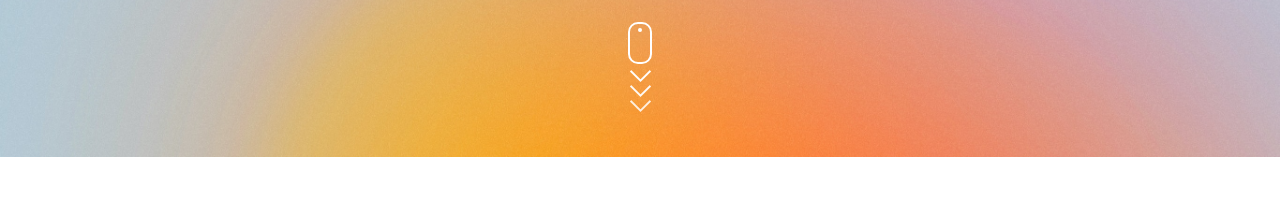
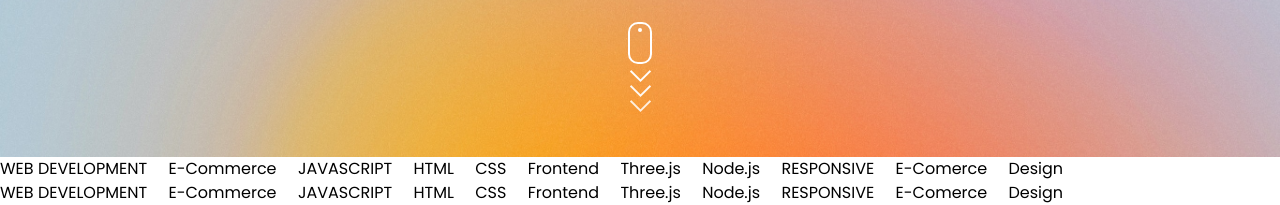
Before and after one commit to Techniquebeats/Portfolio, a website built with Parcel: page src/index.html in a window 1280 px wide. Shown: the part 643-848 px from the top of the page. Before the commit the page ends 800 px from the top, so only its background shows below. Built offline with nearby package versions, Linux system fonts and the light colour scheme; a web font is replaced by a local one.

Commit message:
add skills to html

```diff
--- a/src/index.html
+++ b/src/index.html
@@ -124,7 +124,25 @@
             <span class="scrollDown__arrow"></span>
           </div>
         </div>
+    </div>
+    <!--Skills-->
+    <section class="skills">
+      <div class="skills__header">
+        <div class="skills__text skills__text--left">
+          WEB DEVELOPMENT &nbsp;&nbsp;&nbsp; E-Commerce &nbsp;&nbsp;&nbsp;
+          JAVASCRIPT &nbsp;&nbsp;&nbsp; HTML &nbsp;&nbsp;&nbsp; CSS &nbsp;&nbsp;&nbsp;
+          Frontend &nbsp;&nbsp;&nbsp; Three.js &nbsp;&nbsp;&nbsp; Node.js &nbsp;&nbsp;&nbsp;
+          RESPONSIVE &nbsp;&nbsp;&nbsp; E-Comerce &nbsp;&nbsp;&nbsp; Design
+        </div>
+        <div class="skills__text skills__text--right">
+          WEB DEVELOPMENT &nbsp;&nbsp;&nbsp; E-Commerce &nbsp;&nbsp;&nbsp;
+          JAVASCRIPT &nbsp;&nbsp;&nbsp; HTML &nbsp;&nbsp;&nbsp; CSS &nbsp;&nbsp;&nbsp;
+          Frontend &nbsp;&nbsp;&nbsp; Three.js &nbsp;&nbsp;&nbsp; Node.js &nbsp;&nbsp;&nbsp;
+          RESPONSIVE &nbsp;&nbsp;&nbsp; E-Comerce &nbsp;&nbsp;&nbsp; Design
+        </div>
       </div>
+    </section>
+
     <script src="./assets/js/app.js"></script>
   </body>
 </html>
```
